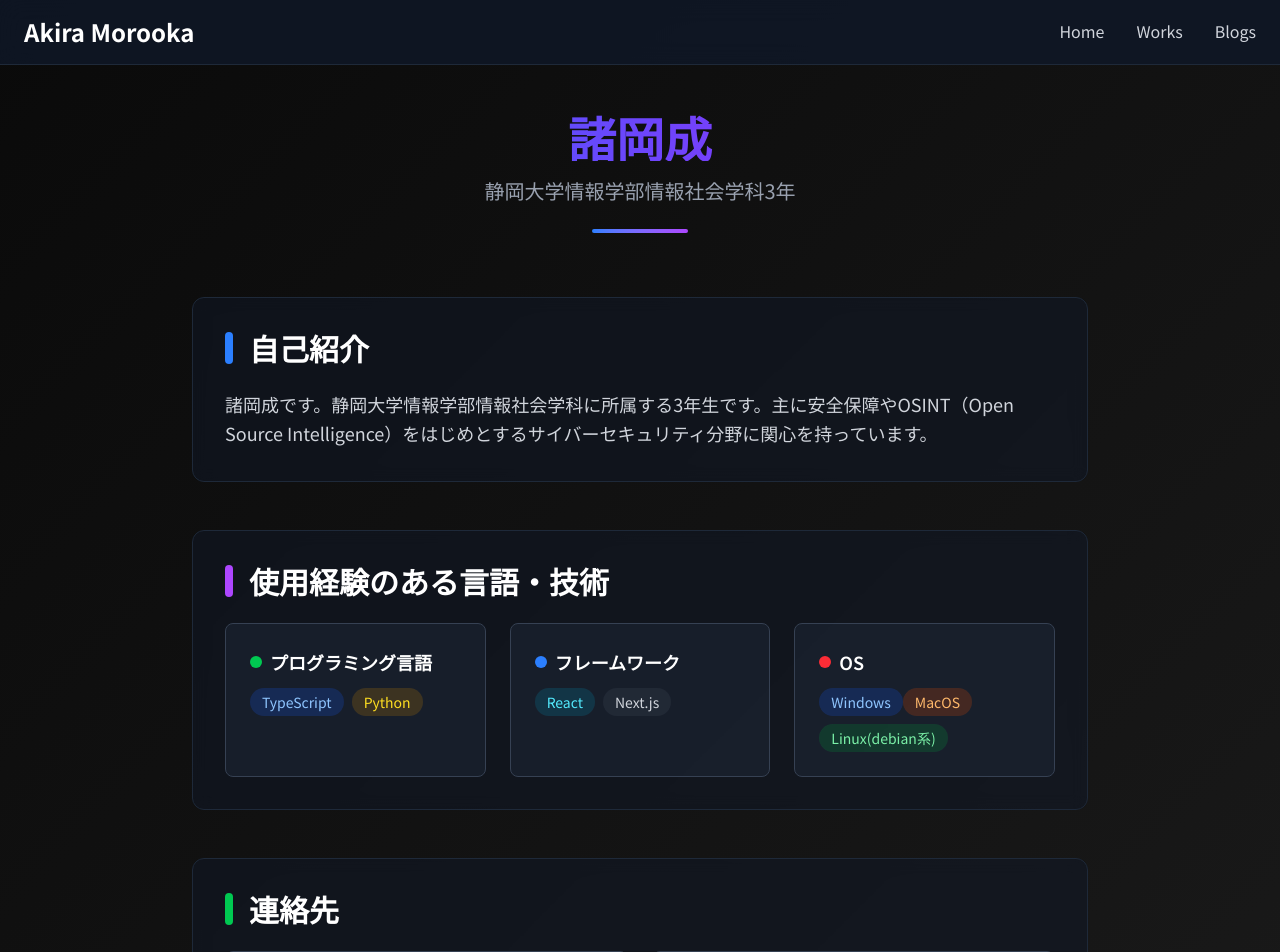
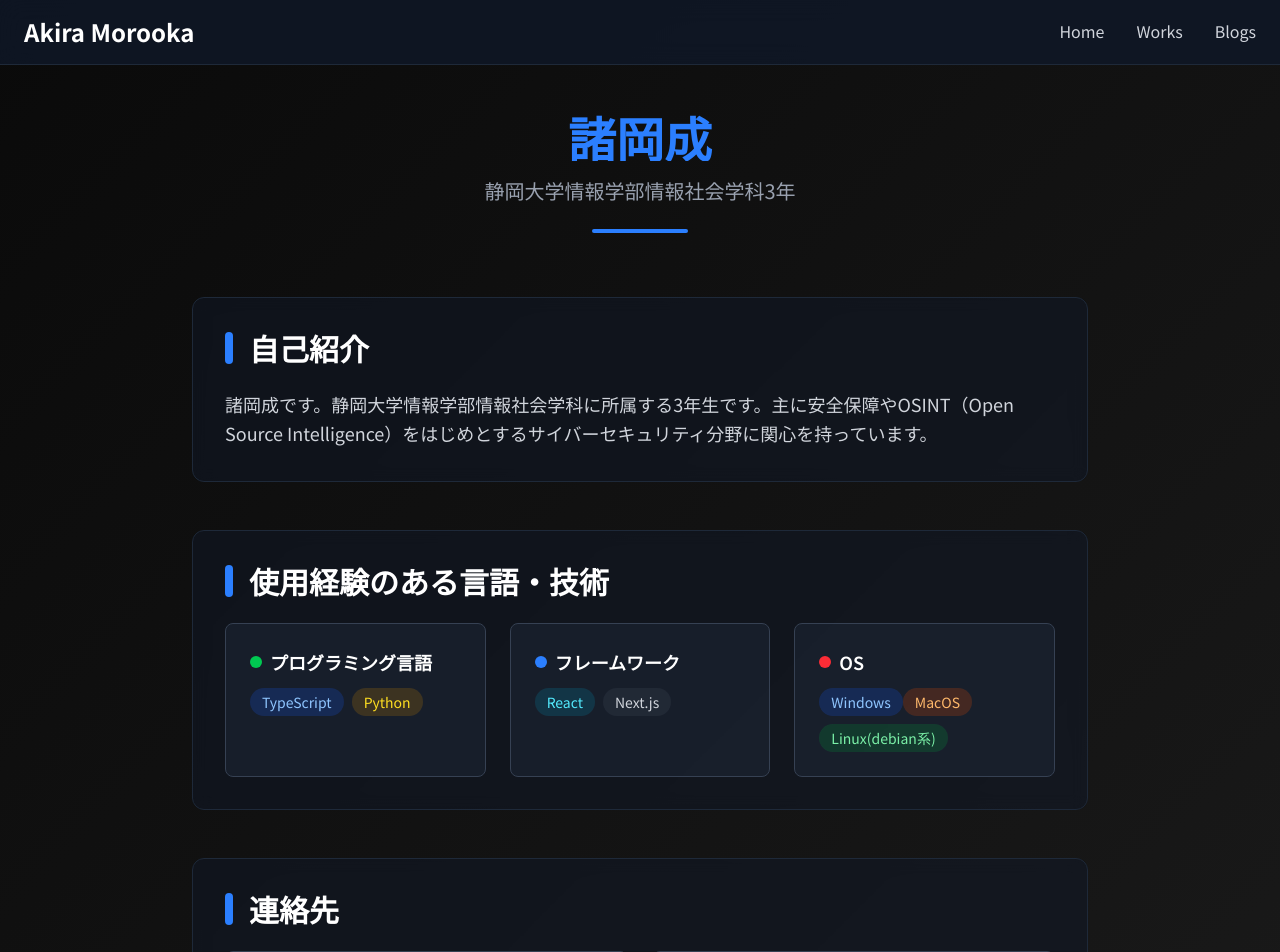
Before and after one commit to araaki12345/portfolio, a Next.js app: page / in a window 1280 px wide. Shown: the top 952 px of the page. Built offline with nearby package versions, Linux system fonts and the light colour scheme.

Commit message:
design: グラデーションを削除

```diff
--- a/app/page.tsx
+++ b/app/page.tsx
@@ -3,13 +3,13 @@ export default function Page() {
     <div className="max-w-4xl mx-auto">
       {/* ヒーローセクション */}
       <section className="text-center mb-16">
-        <div className="bg-gradient-to-r from-blue-600 to-purple-600 bg-clip-text text-transparent">
+        <div className="bg-blue-500 bg-clip-text text-transparent">
           <h1 className="text-5xl font-bold mb-4">諸岡成</h1>
         </div>
         <p className="text-xl text-gray-400 mb-6">
           静岡大学情報学部情報社会学科3年
         </p>
-        <div className="w-24 h-1 bg-gradient-to-r from-blue-500 to-purple-500 mx-auto rounded-full"></div>
+        <div className="w-24 h-1 bg-blue-500 mx-auto rounded-full"></div>
       </section>
 
       {/* 自己紹介セクション */}
@@ -31,7 +31,7 @@ export default function Page() {
       <section className="mb-12">
         <div className="bg-gray-900/50 backdrop-blur-sm rounded-xl p-8 border border-gray-800 hover-lift">
           <h2 className="text-3xl font-semibold mb-6 text-white flex items-center">
-            <span className="w-2 h-8 bg-purple-500 rounded-full mr-4"></span>
+            <span className="w-2 h-8 bg-blue-500 rounded-full mr-4"></span>
             使用経験のある言語・技術
           </h2>
 
@@ -91,7 +91,7 @@ export default function Page() {
       <section>
         <div className="bg-gray-900/50 backdrop-blur-sm rounded-xl p-8 border border-gray-800 hover-lift">
           <h2 className="text-3xl font-semibold mb-6 text-white flex items-center">
-            <span className="w-2 h-8 bg-green-500 rounded-full mr-4"></span>
+            <span className="w-2 h-8 bg-blue-500 rounded-full mr-4"></span>
             連絡先
           </h2>
 
--- a/app/works/page.tsx
+++ b/app/works/page.tsx
@@ -32,13 +32,13 @@ export default function Works() {
     <div className="max-w-6xl mx-auto">
       {/* ヘッダーセクション */}
       <section className="text-center mb-12">
-        <div className="bg-gradient-to-r from-purple-600 to-pink-600 bg-clip-text text-transparent">
+        <div className="bg-blue-500 bg-clip-text text-transparent">
           <h1 className="text-4xl font-bold mb-4">成果物とレポート</h1>
         </div>
         <p className="text-xl text-gray-400">
           これまでに作成したレポートや成果物
         </p>
-        <div className="w-24 h-1 bg-gradient-to-r from-purple-500 to-pink-500 mx-auto rounded-full mt-6"></div>
+        <div className="w-24 h-1 bg-blue-500 mx-auto rounded-full mt-6"></div>
       </section>
 
       {/* 作品一覧 */}
```
